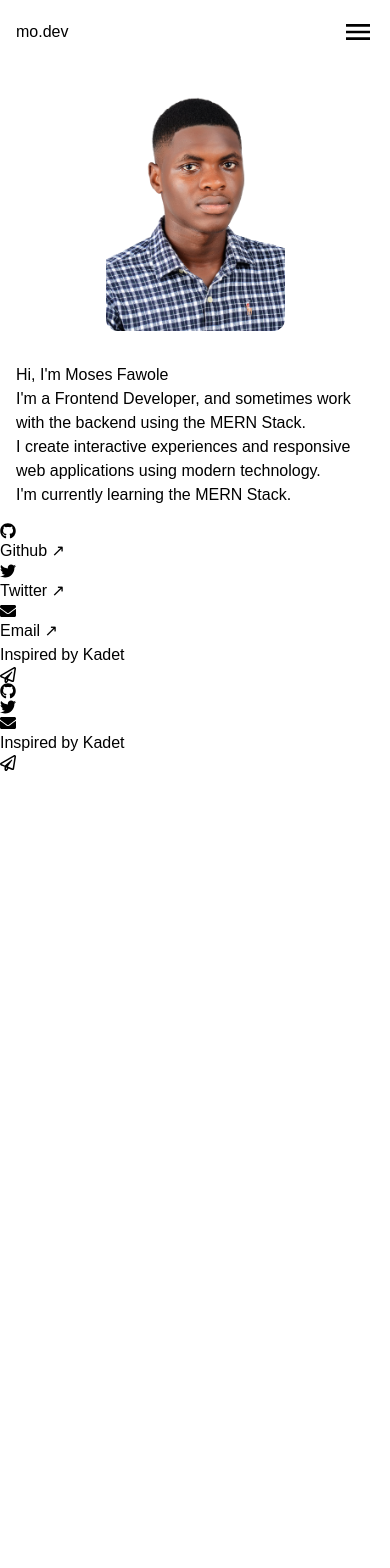
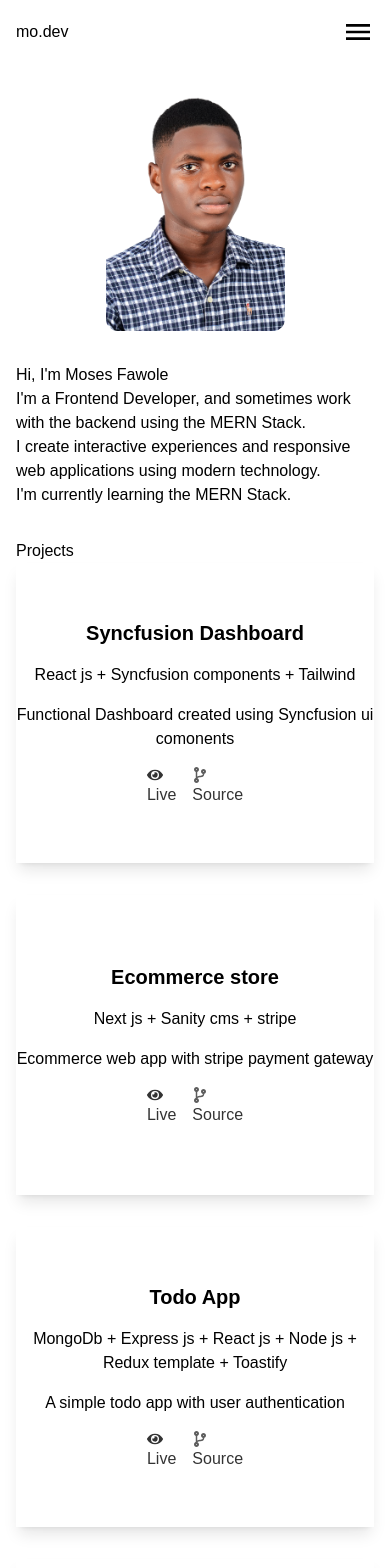
Before and after one commit to mosesfawole/portfolio, a React (Create React App) app: page / in a window 390 px wide. Shown: the top 1568 px of the page. Before the commit the page ends 844 px from the top, so only its background shows below. Built offline with nearby package versions, Linux system fonts and the light colour scheme.

Commit message:
modify projects section

```diff
--- a/src/components/Project.jsx
+++ b/src/components/Project.jsx
@@ -26,12 +26,12 @@ const Project = ({ details }) => {
       animate="visible"
       className=""
     >
-      <div className=" ">
-        <h3 className="">{title}</h3>
+      <div className="flex flex-col gap-4 justify-center items-center shadow-lg  h-[300px]">
+        <h3 className="text-xl  font-bold">{title}</h3>
         <h4 className="">{technology}</h4>
         <p className="">{description}</p>
-        <div className="">
-          <span className="">
+        <div className="flex justify-center gap-4">
+          <span className="opacity-80 hover:opacity-100">
             <a
               title="Live preview"
               className=""
@@ -42,7 +42,7 @@ const Project = ({ details }) => {
               <FaEye className="" /> Live
             </a>
           </span>
-          <span className="">
+          <span className="opacity-80 hover:opacity-100">
             <a
               title="Source code"
               className=""
@@ -50,7 +50,7 @@ const Project = ({ details }) => {
               target="_blank "
               rel="noreferrer"
             >
-              <FaCodeBranch className="" /> Source
+              <FaCodeBranch className="opacity-80 hover:opacity-100" /> Source
             </a>
           </span>
         </div>
--- a/src/pages/Home.jsx
+++ b/src/pages/Home.jsx
@@ -6,6 +6,7 @@ import { useEffect, useState } from "react";
 import Loader from "../components/Loader";
 import Explore from "../components/Explore";
 import { FaMoon } from "react-icons/fa";
+import Projects from "./Projects";
 
 const Home = () => {
   const [isLoading, setIsLoading] = useState(false);
@@ -72,7 +73,7 @@ const Home = () => {
           <motion.div initial="hidden " animate="visible" className=" ">
             <div className="">
               <HeroText />
-              <Explore />
+              <Projects />
             </div>
           </motion.div>
         </div>
--- a/src/pages/Projects.jsx
+++ b/src/pages/Projects.jsx
@@ -5,7 +5,6 @@ import { motion } from "framer-motion";
 import { useEffect } from "react";
 import { Link, useNavigate } from "react-router-dom";
 import { FaArrowLeft, FaArrowRight } from "react-icons/fa";
-import HeroText from "../components/HeroText";
 const Projects = () => {
   let navigate = useNavigate();
   useEffect(() => {
@@ -68,12 +67,12 @@ const Projects = () => {
   ];
 
   return (
-    <div className="">
+    <div className="p-4">
       <div id="projects" className=" ">
         <div className="">
           <p className="">Projects</p>
 
-          <div className="">
+          <div className="grid md:grid-cols-2 text-center gap-8">
             {projects.map((project, index) => (
               <div key={index} className="">
                 <Project details={project} />
```
Also changed, not shown: contexts/ThemeContext.js (added, +11 -0 lines), src/components/ThemeWrapper.jsx (added, +16 -0 lines), src/components/themeContext.js (deleted).
